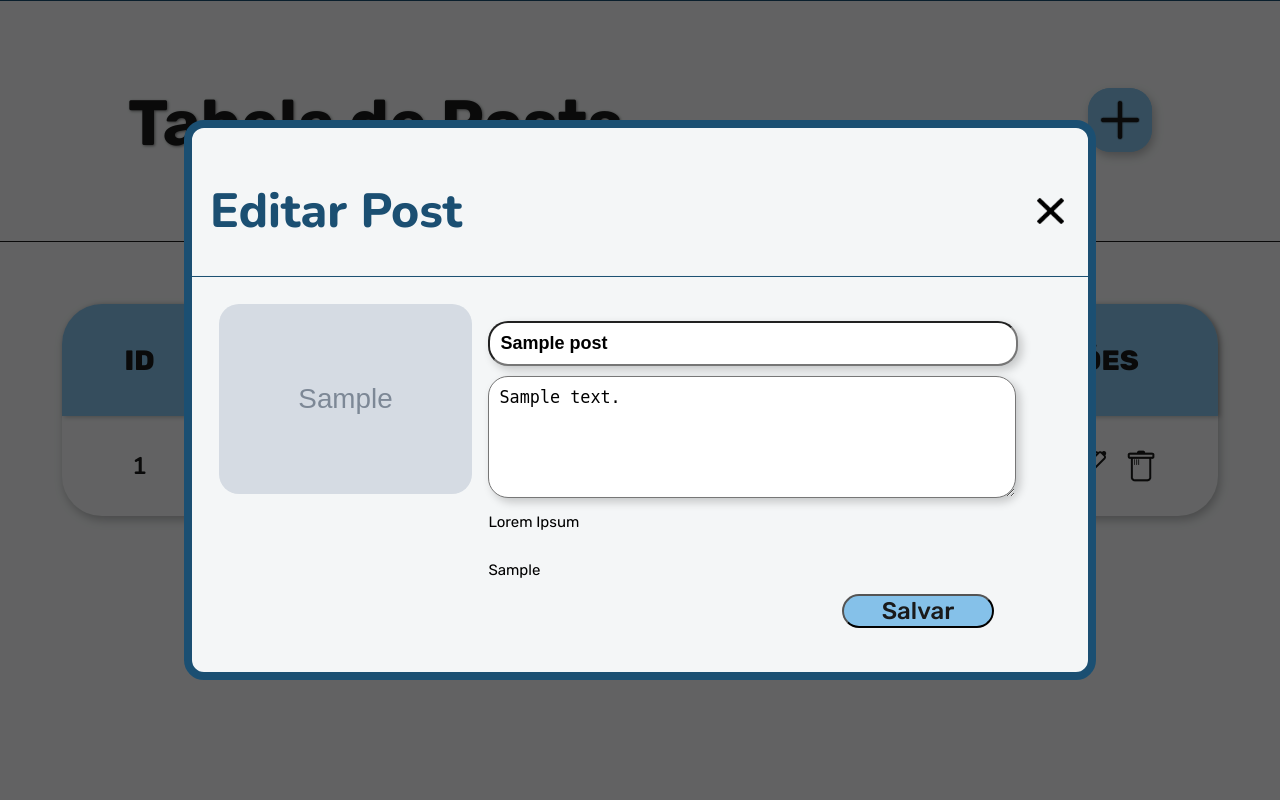
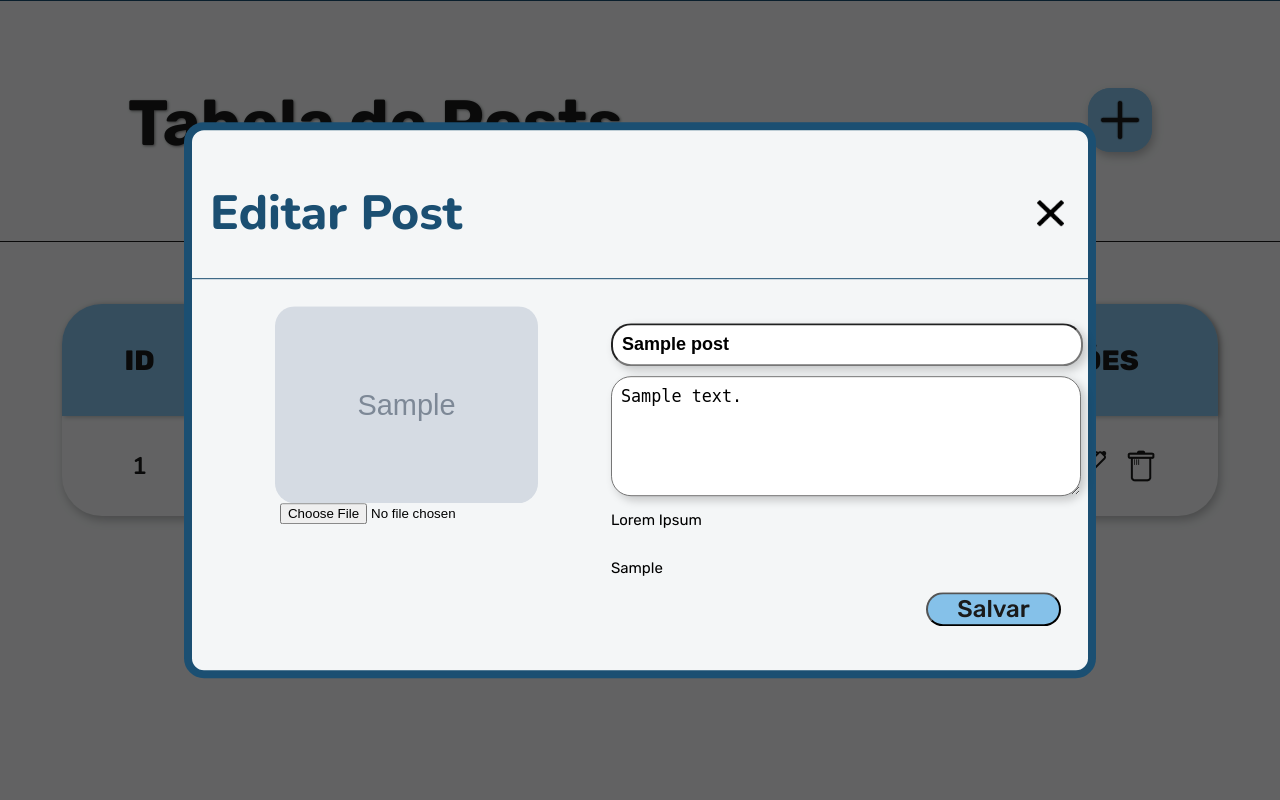
Before and after one commit to lucasferoli/QuidStroll_Trainee-2025.1, a PHP site: page /tabeladeposts in a window 1280 px wide, after a click that opens the changed part. Run offline with PHP 8.4, Linux system fonts and the light colour scheme; tables that the repository leaves empty or names only in its code hold one stand-in row (values such as "Sample post"); grey boxes marked "Sample" are stand-in pictures.

Commit message:
Adiciona edição de imagem no modal

```diff
--- a/app/Controllers/TabelaDePostsAdminController.php
+++ b/app/Controllers/TabelaDePostsAdminController.php
@@ -52,7 +52,24 @@ class TabelaDePostsAdminController
 
 
     public function edit(){
+        $id = $_POST['id'];
+        $post = App::get('database')->selectOne('posts', $id);
+        $caminhoDaImagem = $post->imagem;
 
+        if(isset($_FILES['imagem']) && $_FILES['imagem']['error'] === UPLOAD_ERR_OK) {
+        $temporario = $_FILES['imagem']['tmp_name'];
+
+        $nomeImagem = sha1(uniqid($_FILES['imagem']['name'], true)) . "." . pathinfo($_FILES['imagem']['name'], PATHINFO_EXTENSION);
+        $destinoImagem = "public/assets/imagemPosts/";
+        $caminhoDaImagem = $destinoImagem . $nomeImagem;
+        move_uploaded_file($temporario, $caminhoDaImagem);
+
+        if($post && !empty($post->imagem) && file_exists($post->imagem)){
+            unlink($post->imagem);
+
+        }
+
+        }
         $parameters = [
             'titulo' => $_POST['titulo'],
             'descricao'=> $_POST['descricao'],
--- a/app/views/admin/tabelaDePosts.view.php
+++ b/app/views/admin/tabelaDePosts.view.php
@@ -79,12 +79,16 @@
             <h1>Editar Post</h1>
             <button onclick="fecharModal('janelaModalEditar<?= $post->id ?>', 'fundoModal')"><img src="/public/assets/simboloFecharPost.png" alt="Fechar Guia"></button>
         </header>
-        <form class="formModalEditar-tabelaDePosts" method="POST"  action="admin/tabeladeposts/edit">
+        <form class="formModalEditar-tabelaDePosts" method="POST"  action="admin/tabeladeposts/edit" enctype="multipart/form-data" >
             <input name="id"  value="<?= $post->id ?>" type="hidden">
             <input name="criado_em"  value="<?= $post->criado_em ?>" type="hidden">
             <input name="id_autor"  value="<?= $post->id_autor ?>" type="hidden">
-            <input name="imagem"  value="imagem" type="hidden" >
-            <img src="/<?= $post->imagem ?>" alt="" name="imagem" value="default">
+
+
+            <div class="campoImagemModalEditar-tabelaDePosts">
+                <img src="/<?= $post->imagem ?>" alt="" value="default">
+            <input type="file" class="form-control" id = "imagem" name="imagem" accept="image/*">
+        </div>
             <div class="corpoModalEditar-tabelaDePosts">
                 <input class="tituloModalEditar-tabelaDePosts" name="titulo" value="<?= $post->titulo ?>">
 
--- a/core/database/QueryBuilder.php
+++ b/core/database/QueryBuilder.php
@@ -29,6 +29,19 @@ class QueryBuilder
         }
     }
 
+    public function selectOne($table, $id){
+        $sql = sprintf('SELECT * FROM %s WHERE id=:id LIMIT 1', $table);
+         try {
+            $stmt = $this->pdo->prepare($sql);
+            $stmt->execute(['id' => $id]);
+            return $stmt->fetchAll(PDO::FETCH_CLASS);
+
+        } catch (Exception $e) {
+            die($e->getMessage());
+        }
+
+
+    }
 
     //INSERT INTO `posts`(`id`, `titulo`, `descricao`, `imagem`, `criado_em`, `id_autor`)
     //VALUES ('[value-1]','[value-2]','[value-3]','[value-4]','[value-5]','[value-6]')
--- a/public/css/tabelaDePosts.css
+++ b/public/css/tabelaDePosts.css
@@ -372,9 +372,17 @@
     padding: 3%;
 }
 
-.formModalEditar-tabelaDePosts img{
-    width: 30%;
-    height: 30%;
+.campoImagemModalEditar-tabelaDePosts{
+    display: flex;
+    flex-direction: column;
+    width: 50%;
+    margin: 0%;
+    padding: 0%;
+    align-items: center;
+}
+.formModalEditar-tabelaDePosts .campoImagemModalEditar-tabelaDePosts img{
+    width: 70%;
+    height: auto;
     border-radius: 20px;
 }
 
```
Also changed, not shown: public/assets/imagemPosts/61c94c5d992fe6d6798cb4b65aa82ec03d1ffa76.jpg (added), public/assets/imagemPosts/d95dc59ac6f17c7b5f5a2d2864a3b99b14b9f941.png (added).
